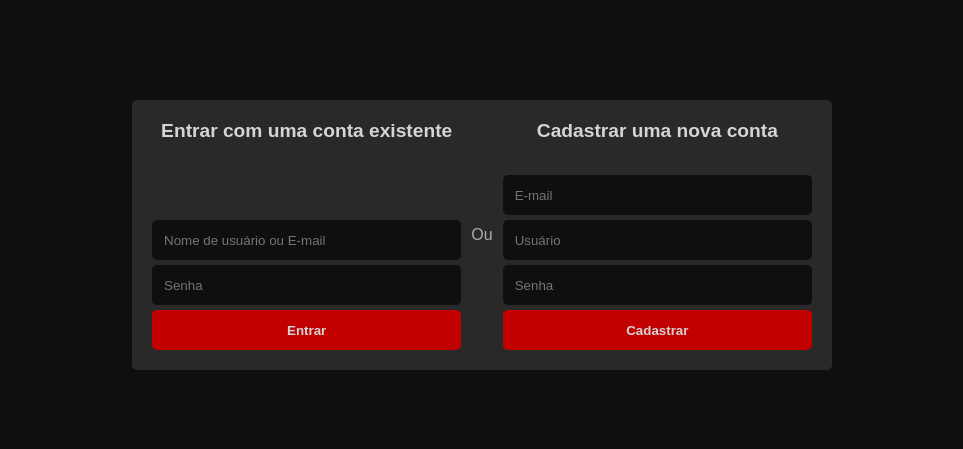
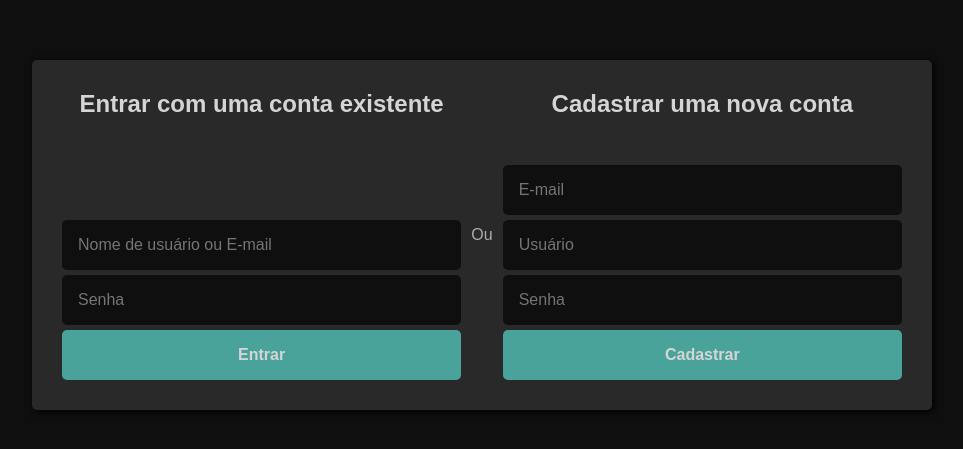
Before and after one commit to johnatanSO/vendergas-desafio, a React (Create React App) app: page / in a window 1280 px wide. Shown: the part 165-614 px from the top of the page, without its empty margins (158-1121 px from the left). Built offline with nearby package versions, Linux system fonts and the light colour scheme.

Commit message:
Mudando a cor do login

```diff
--- a/src/components/LoginScreen/style.scss
+++ b/src/components/LoginScreen/style.scss
@@ -4,20 +4,22 @@
   display: flex;
   justify-content: center;
   align-items: center;
+
 }
 .containerLoginScreen {
-  width: 700px;
-  height: 270px;
+  width: 900px;
+  height: 350px;
   display: flex;
   align-items: center;
   background-color: rgb(41, 41, 41);
-  padding: 20px;
+  padding: 30px;
   border-radius: 5px;
+  box-shadow: 2px 2px 7px black;
+
   span {
     margin: 0 10px;
     color: rgb(173, 173, 173);
   }
-
 
   .inputs {
     height: 100%;
@@ -25,26 +27,35 @@
     display: flex;
     flex-direction: column;
     justify-content: space-between;
+
+    h2 {
+      text-align: center;
+      font-size: 1.5rem;
+      margin-bottom: 15px;
+
+    }
     form {
       display: flex;
       flex-direction: column;
       input {
         background-color: rgb(15, 15, 15);
-        height: 40px;
+        color: rgb(193, 193, 193);
+        height: 50px;
+        font-size:1rem;
         margin-bottom: 5px;
-        border: none;
-        padding: 10px;
+        border: 1px solid transparent;
+        padding: 15px;
         border-radius: 5px;
-        border: 2px solid transparent;
         outline: none;
         transition: all 0.2s;
         &:focus {
-          border: 2px solid rgba(255, 255, 255, 0.32);
+          border: 1px solid #4aa39b;
         }
       }
       button {
-        height: 40px;
-        background-color: rgb(194, 0, 0);
+        height: 50px;
+        font-size:1rem;
+        background-color: #4aa39b;
         border: none;
         cursor: pointer;
         border-radius: 5px;
@@ -60,11 +71,6 @@
       }
     }
 
-    h2 {
-      text-align: center;
-      font-size: 1.2rem;
-      margin-bottom: 15px;
-    }
   }
   @media (max-width: 632px) {
     width: 80%;
--- a/src/components/Sidebar/styles.scss
+++ b/src/components/Sidebar/styles.scss
@@ -39,7 +39,7 @@ aside{
     justify-content: center;
     align-items: center;
     background-color: transparent;
-    color: white;
+    color: rgb(205, 205, 205);
     font-size: 1.2rem;
     padding: 1rem;
     cursor: pointer;
--- a/src/styles/global.scss
+++ b/src/styles/global.scss
@@ -8,6 +8,7 @@
 input,
 button {
   color: rgb(213, 213, 213);
+  -webkit-font-smoothing: antialiased;
 }
 body {
   background-color: rgb(15, 15, 15);
```
